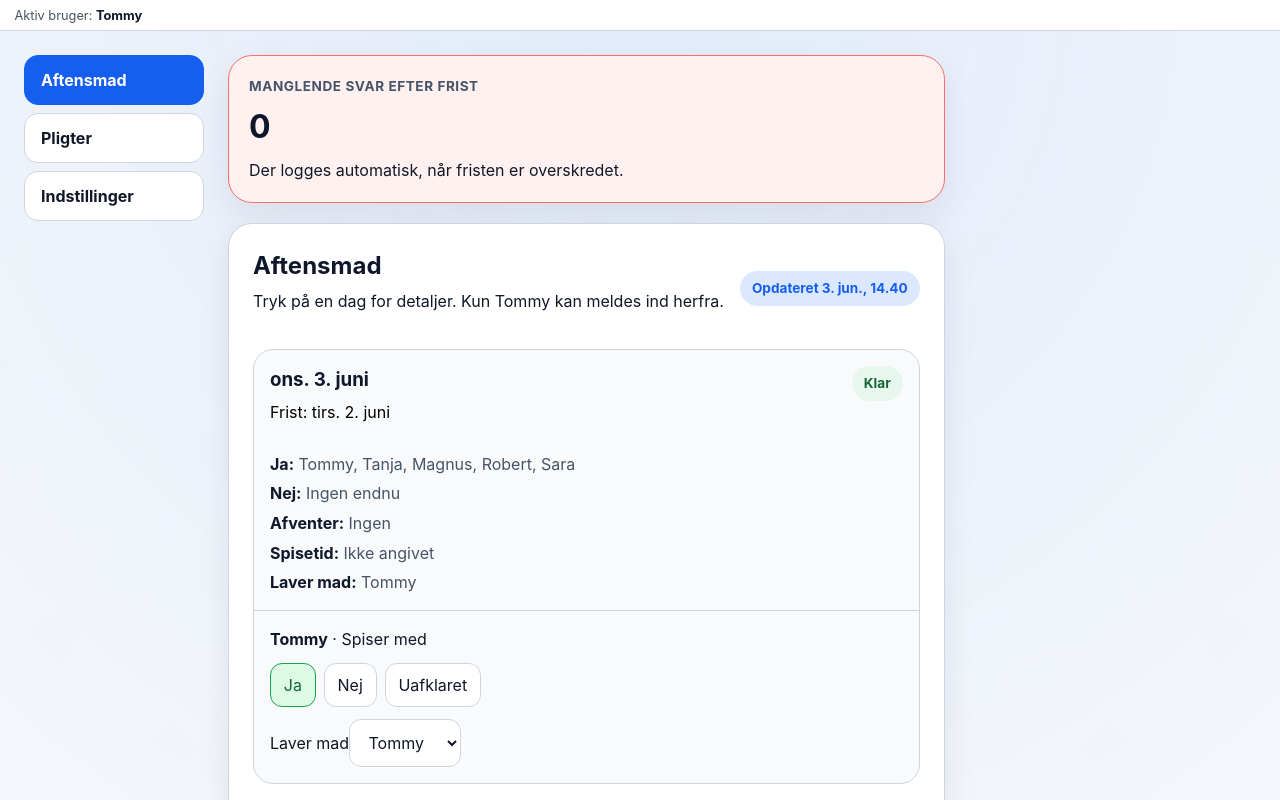
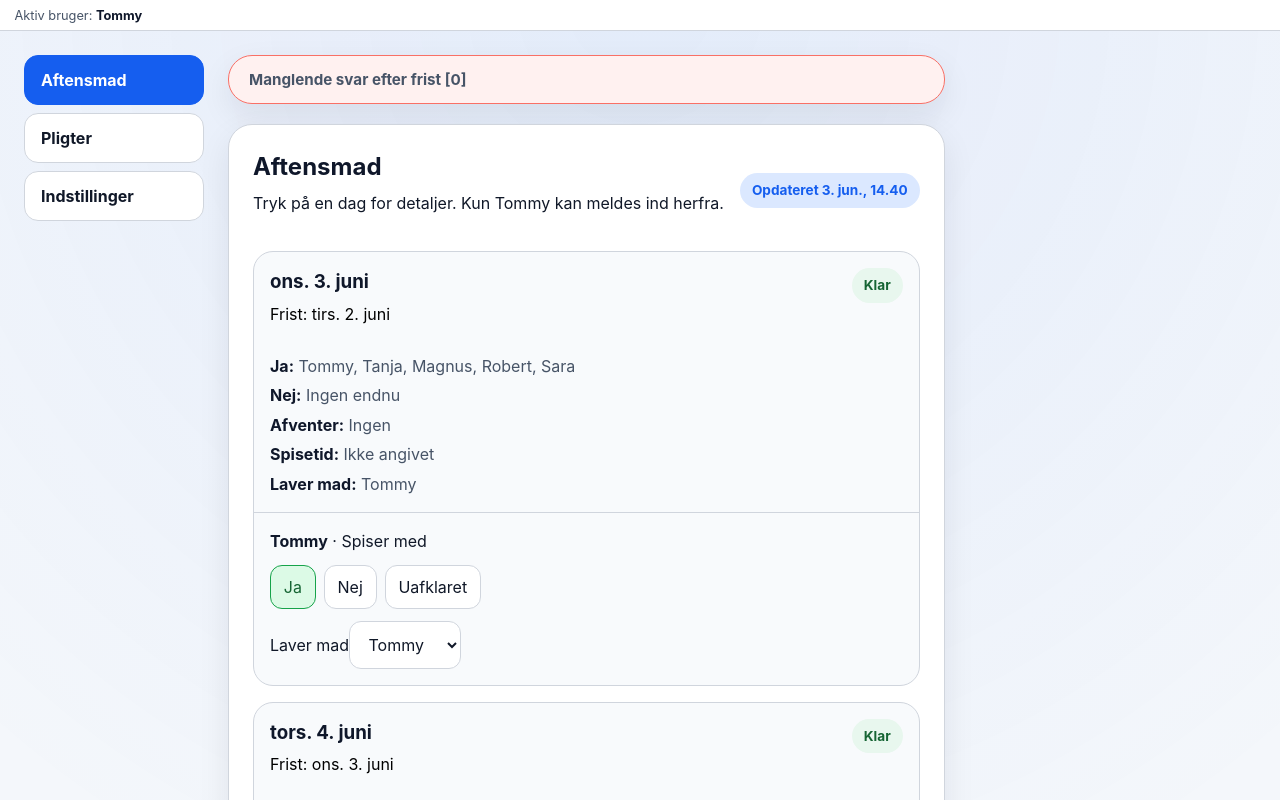
Before and after one commit to Spitfire09/FamilyMealAndChoresPWA, a React (Vite) app: page / in a window 1280 px wide. Shown: the top 800 px of the page. Built offline with nearby package versions, Linux system fonts and the light colour scheme.

Commit message:
Compact overdue response summary card

```diff
--- a/src/App.css
+++ b/src/App.css
@@ -103,6 +103,10 @@
   padding: 1.25rem;
 }
 
+.summary-card.compact {
+  padding: 0.9rem 1.25rem;
+}
+
 .summary-card strong {
   font-size: 2rem;
   color: var(--heading);
@@ -114,6 +118,15 @@
   letter-spacing: 0.04em;
   text-transform: uppercase;
   color: var(--muted);
+}
+
+.summary-inline {
+  color: var(--muted);
+  display: block;
+  font-size: 0.95rem;
+  font-weight: 700;
+  line-height: 1.2;
+  white-space: nowrap;
 }
 
 .summary-card.warning {
--- a/src/App.tsx
+++ b/src/App.tsx
@@ -829,10 +829,8 @@ function App() {
           {activeTab === 'meals' && (
             <>
               <section className="summary-grid" aria-label="Overblik">
-                <article className="summary-card warning">
-                  <span className="summary-label">Manglende svar efter frist</span>
-                  <strong>{pendingLateCount}</strong>
-                  <span>Der logges automatisk, når fristen er overskredet.</span>
+                <article className="summary-card warning compact">
+                  <span className="summary-inline">Manglende svar efter frist [{pendingLateCount}]</span>
                 </article>
               </section>
 
```
